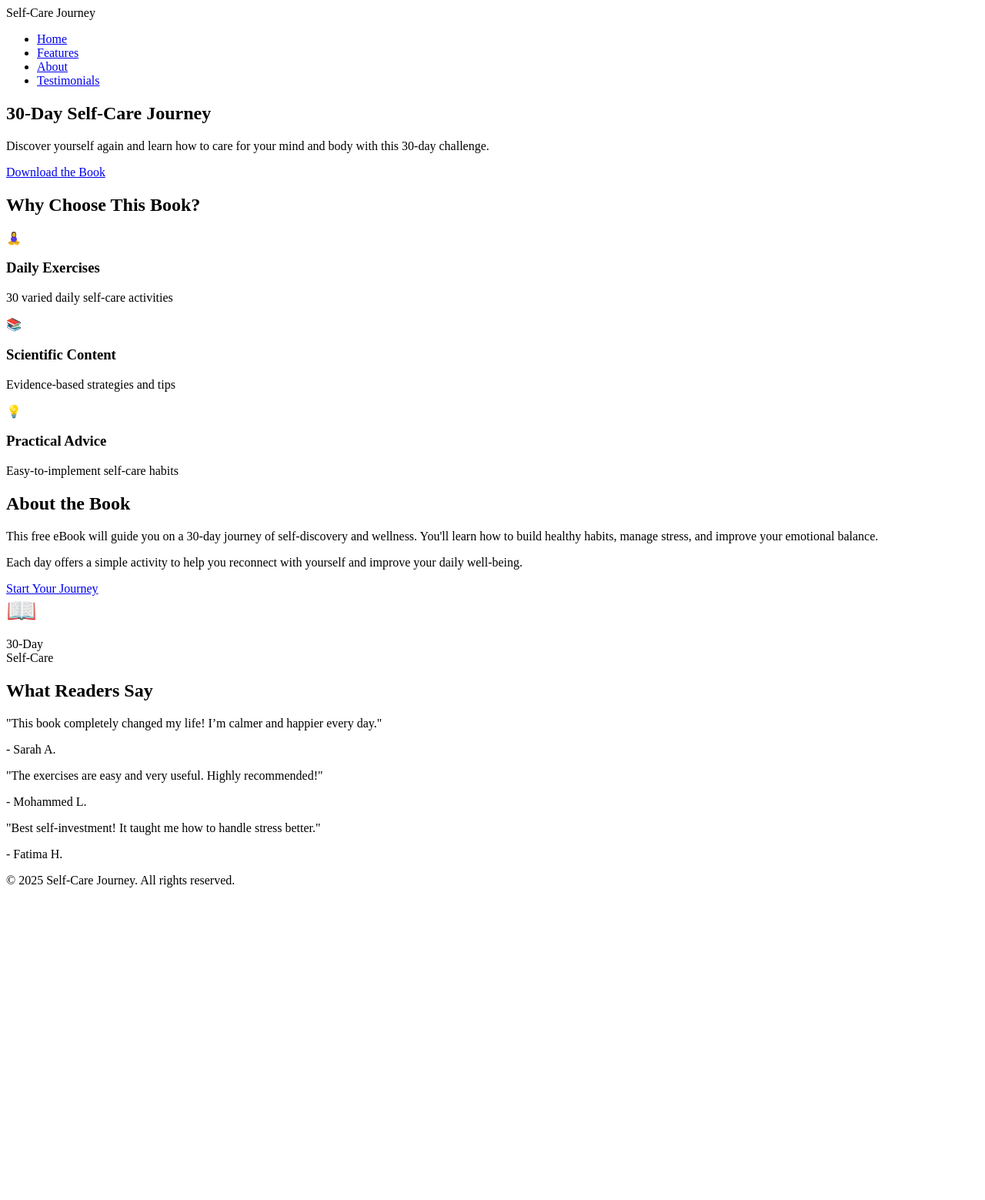
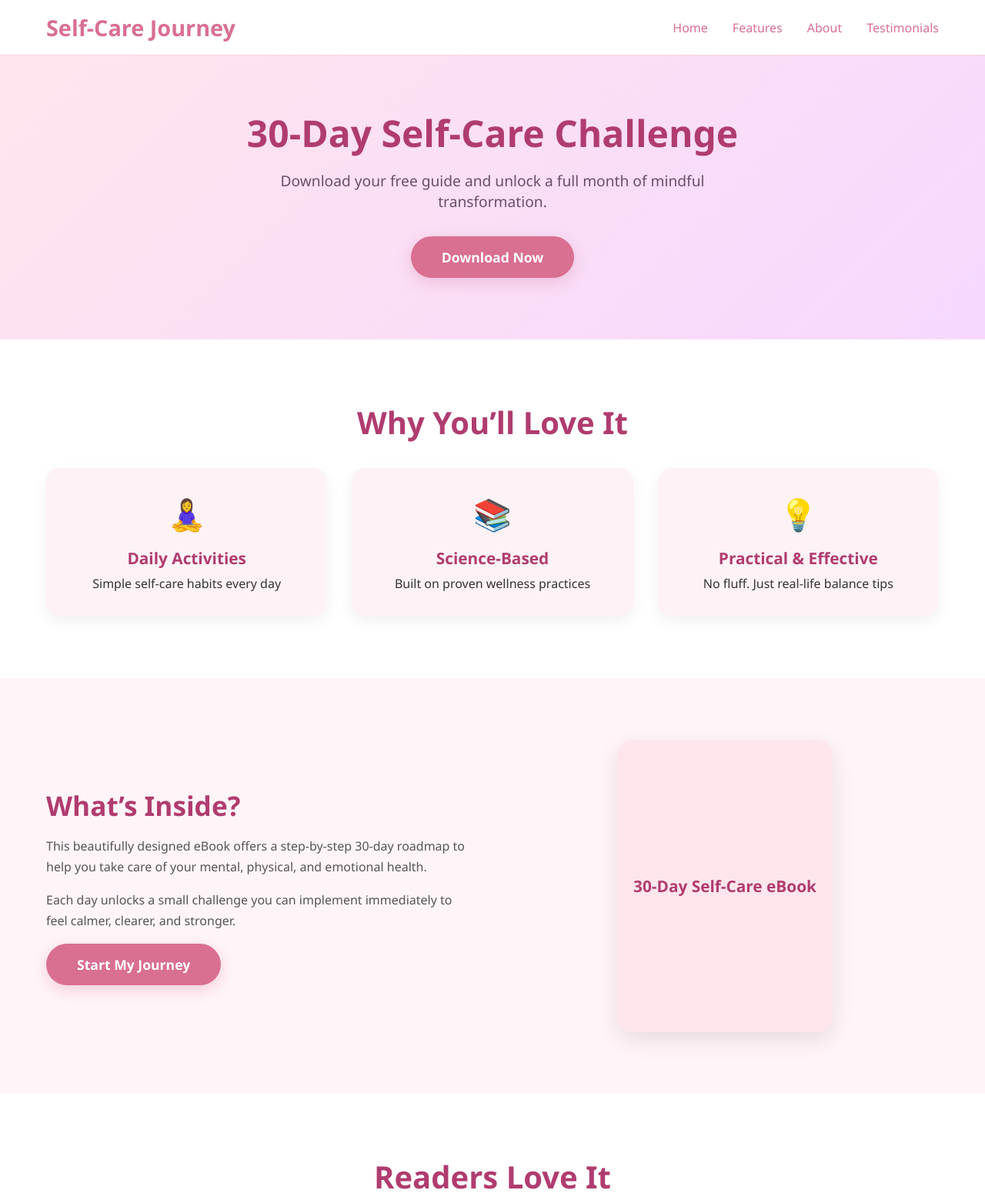
Before and after one commit to ahme0705/30-day-selfcare-challenge, a plain HTML site: page index.html in a window 1280 px wide. Shown: the top 1559 px of the page at 77% size. Before the commit the page ends 1169 px from the top, so only its background shows below. Drawn offline with Linux system fonts and the light colour scheme.

Commit message:
Update index.html

```diff
--- a/index.html
+++ b/index.html
@@ -5,8 +5,228 @@
   <meta name="viewport" content="width=device-width, initial-scale=1.0" />
   <title>30-Day Self-Care Journey eBook</title>
   <style>
-    /* [Styles unchanged from your code — full version kept as-is] */
-    /* If you want me to clean up or compress this later, just ask */
+    * {
+      margin: 0;
+      padding: 0;
+      box-sizing: border-box;
+    }
+
+    body {
+      font-family: 'Segoe UI', Tahoma, Geneva, Verdana, sans-serif;
+      background: #fff5f8;
+      color: #333;
+      overflow-x: hidden;
+    }
+
+    .container {
+      max-width: 1200px;
+      margin: 0 auto;
+      padding: 0 20px;
+    }
+
+    header {
+      background: #fff;
+      padding: 1rem 0;
+      position: fixed;
+      width: 100%;
+      top: 0;
+      z-index: 1000;
+      border-bottom: 1px solid #f3d6dc;
+    }
+
+    nav {
+      display: flex;
+      justify-content: space-between;
+      align-items: center;
+    }
+
+    .logo {
+      font-size: 1.8rem;
+      font-weight: bold;
+      color: #d96f91;
+    }
+
+    .nav-links {
+      display: flex;
+      list-style: none;
+      gap: 2rem;
+    }
+
+    .nav-links a {
+      color: #d96f91;
+      text-decoration: none;
+      transition: opacity 0.3s;
+    }
+
+    .nav-links a:hover {
+      opacity: 0.7;
+    }
+
+    .hero {
+      background: linear-gradient(135deg, #ffe6ec, #f6d8ff);
+      padding: 140px 0 80px;
+      text-align: center;
+    }
+
+    .hero h1 {
+      font-size: 3rem;
+      color: #b03c6f;
+      margin-bottom: 1rem;
+    }
+
+    .hero p {
+      font-size: 1.2rem;
+      color: #6e4d6b;
+      max-width: 600px;
+      margin: 0 auto 2rem;
+    }
+
+    .cta-button {
+      display: inline-block;
+      background: #d96f91;
+      color: white;
+      padding: 15px 40px;
+      border-radius: 30px;
+      text-decoration: none;
+      font-weight: bold;
+      font-size: 1.1rem;
+      transition: all 0.3s;
+      box-shadow: 0 6px 20px rgba(217, 111, 145, 0.3);
+    }
+
+    .cta-button:hover {
+      background: #c25d7e;
+    }
+
+    .features {
+      padding: 80px 0;
+      background: #ffffff;
+    }
+
+    .features h2 {
+      text-align: center;
+      font-size: 2.5rem;
+      margin-bottom: 2rem;
+      color: #b03c6f;
+    }
+
+    .features-grid {
+      display: grid;
+      grid-template-columns: repeat(auto-fit, minmax(280px, 1fr));
+      gap: 2rem;
+    }
+
+    .feature-card {
+      background: #fdf2f6;
+      padding: 2rem;
+      border-radius: 18px;
+      text-align: center;
+      box-shadow: 0 6px 20px rgba(0, 0, 0, 0.06);
+    }
+
+    .feature-icon {
+      font-size: 2.5rem;
+      margin-bottom: 1rem;
+      color: #d96f91;
+    }
+
+    .feature-card h3 {
+      font-size: 1.3rem;
+      margin-bottom: 0.5rem;
+      color: #b03c6f;
+    }
+
+    .about {
+      padding: 80px 0;
+      background: #fff5f8;
+    }
+
+    .about-content {
+      display: flex;
+      flex-wrap: wrap;
+      gap: 3rem;
+      align-items: center;
+    }
+
+    .about-text {
+      flex: 1;
+    }
+
+    .about-text h2 {
+      font-size: 2.2rem;
+      color: #b03c6f;
+      margin-bottom: 1rem;
+    }
+
+    .about-text p {
+      font-size: 1rem;
+      color: #555;
+      margin-bottom: 1rem;
+      line-height: 1.7;
+    }
+
+    .about-image {
+      flex: 1;
+      text-align: center;
+    }
+
+    .book-mockup {
+      width: 280px;
+      height: 380px;
+      background: #ffe6ec;
+      border-radius: 20px;
+      display: flex;
+      align-items: center;
+      justify-content: center;
+      color: #b03c6f;
+      font-size: 1.3rem;
+      font-weight: bold;
+      box-shadow: 0 10px 30px rgba(0, 0, 0, 0.1);
+      margin: 0 auto;
+    }
+
+    .testimonials {
+      background: white;
+      padding: 80px 0;
+    }
+
+    .testimonials h2 {
+      text-align: center;
+      font-size: 2.5rem;
+      margin-bottom: 3rem;
+      color: #b03c6f;
+    }
+
+    .testimonial-grid {
+      display: grid;
+      grid-template-columns: repeat(auto-fit, minmax(280px, 1fr));
+      gap: 2rem;
+    }
+
+    .testimonial-card {
+      background: #f6d8ff;
+      padding: 2rem;
+      border-radius: 18px;
+      text-align: center;
+      color: #444;
+    }
+
+    .testimonial-card p {
+      font-style: italic;
+      margin-bottom: 1rem;
+    }
+
+    .testimonial-author {
+      font-weight: bold;
+      color: #555;
+    }
+
+    footer {
+      background: #b03c6f;
+      color: white;
+      padding: 40px 0;
+      text-align: center;
+    }
   </style>
 </head>
 <body>
@@ -24,52 +244,46 @@
 
   <section id="home" class="hero">
     <div class="container">
-      <h1>30-Day Self-Care Journey</h1>
-      <p>Discover yourself again and learn how to care for your mind and body with this 30-day challenge.</p>
-      <a href="https://contentlocked.net/cl/i/2lv56w" class="cta-button" target="_blank">Download the Book</a>
+      <h1>30-Day Self-Care Challenge</h1>
+      <p>Download your free guide and unlock a full month of mindful transformation.</p>
+      <a href="https://contentlocked.net/cl/i/2lv56w" target="_blank" class="cta-button">Download Now</a>
     </div>
   </section>
 
   <section id="features" class="features">
     <div class="container">
-      <h2>Why Choose This Book?</h2>
+      <h2>Why You’ll Love It</h2>
       <div class="features-grid">
         <div class="feature-card">
           <div class="feature-icon">🧘‍♀️</div>
-          <h3>Daily Exercises</h3>
-          <p>30 varied daily self-care activities</p>
+          <h3>Daily Activities</h3>
+          <p>Simple self-care habits every day</p>
         </div>
         <div class="feature-card">
           <div class="feature-icon">📚</div>
-          <h3>Scientific Content</h3>
-          <p>Evidence-based strategies and tips</p>
+          <h3>Science-Based</h3>
+          <p>Built on proven wellness practices</p>
         </div>
         <div class="feature-card">
           <div class="feature-icon">💡</div>
-          <h3>Practical Advice</h3>
-          <p>Easy-to-implement self-care habits</p>
+          <h3>Practical & Effective</h3>
+          <p>No fluff. Just real-life balance tips</p>
         </div>
       </div>
     </div>
   </section>
 
   <section id="about" class="about">
-    <div class="container">
-      <div class="about-content">
-        <div class="about-text">
-          <h2>About the Book</h2>
-          <p>This free eBook will guide you on a 30-day journey of self-discovery and wellness. You'll learn how to build healthy habits, manage stress, and improve your emotional balance.</p>
-          <p>Each day offers a simple activity to help you reconnect with yourself and improve your daily well-being.</p>
-          <a href="https://contentlocked.net/cl/i/2lv56w" class="cta-button" target="_blank">Start Your Journey</a>
-        </div>
-        <div class="about-image">
-          <div class="book-mockup">
-            <div style="position: relative; z-index: 1;">
-              <div style="font-size: 2rem; margin-bottom: 1rem;">📖</div>
-              <div>30-Day</div>
-              <div>Self-Care</div>
-            </div>
-          </div>
+    <div class="container about-content">
+      <div class="about-text">
+        <h2>What’s Inside?</h2>
+        <p>This beautifully designed eBook offers a step-by-step 30-day roadmap to help you take care of your mental, physical, and emotional health.</p>
+        <p>Each day unlocks a small challenge you can implement immediately to feel calmer, clearer, and stronger.</p>
+        <a href="https://contentlocked.net/cl/i/2lv56w" target="_blank" class="cta-button">Start My Journey</a>
+      </div>
+      <div class="about-image">
+        <div class="book-mockup">
+          <div>30-Day Self-Care eBook</div>
         </div>
       </div>
     </div>
@@ -77,19 +291,19 @@
 
   <section id="testimonials" class="testimonials">
     <div class="container">
-      <h2>What Readers Say</h2>
+      <h2>Readers Love It</h2>
       <div class="testimonial-grid">
         <div class="testimonial-card">
-          <p>"This book completely changed my life! I’m calmer and happier every day."</p>
-          <div class="testimonial-author">- Sarah A.</div>
+          <p>"This book helped me build daily calm in my busy work life."</p>
+          <div class="testimonial-author">— Lina A.</div>
         </div>
         <div class="testimonial-card">
-          <p>"The exercises are easy and very useful. Highly recommended!"</p>
-          <div class="testimonial-author">- Mohammed L.</div>
+          <p>"Easy to follow, beautifully written. A must-have!"</p>
+          <div class="testimonial-author">— Hajar M.</div>
         </div>
         <div class="testimonial-card">
-          <p>"Best self-investment! It taught me how to handle stress better."</p>
-          <div class="testimonial-author">- Fatima H.</div>
+          <p>"Every woman needs this kind of gentle motivation."</p>
+          <div class="testimonial-author">— Fatima K.</div>
         </div>
       </div>
     </div>
@@ -100,46 +314,5 @@
       <p>&copy; 2025 Self-Care Journey. All rights reserved.</p>
     </div>
   </footer>
-
-  <script>
-    // Smooth scroll
-    document.querySelectorAll('a[href^="#"]').forEach(anchor => {
-      anchor.addEventListener('click', function (e) {
-        e.preventDefault();
-        const target = document.querySelector(this.getAttribute('href'));
-        if (target) {
-          target.scrollIntoView({ behavior: 'smooth', block: 'start' });
-        }
-      });
-    });
-
-    // Header background scroll effect
-    window.addEventListener('scroll', () => {
-      const header = document.querySelector('header');
-      if (window.scrollY > 100) {
-        header.style.background = 'rgba(255, 255, 255, 0.15)';
-      } else {
-        header.style.background = 'rgba(255, 255, 255, 0.1)';
-      }
-    });
-
-    // Animate on scroll
-    const observerOptions = {
-      threshold: 0.1,
-      rootMargin: '0px 0px -100px 0px'
-    };
-
-    const observer = new IntersectionObserver((entries) => {
-      entries.forEach(entry => {
-        if (entry.isIntersecting) {
-          entry.target.style.animation = 'fadeInUp 1s ease-out forwards';
-        }
-      });
-    }, observerOptions);
-
-    document.querySelectorAll('.feature-card, .testimonial-card').forEach(el => {
-      observer.observe(el);
-    });
-  </script>
 </body>
 </html>
```
